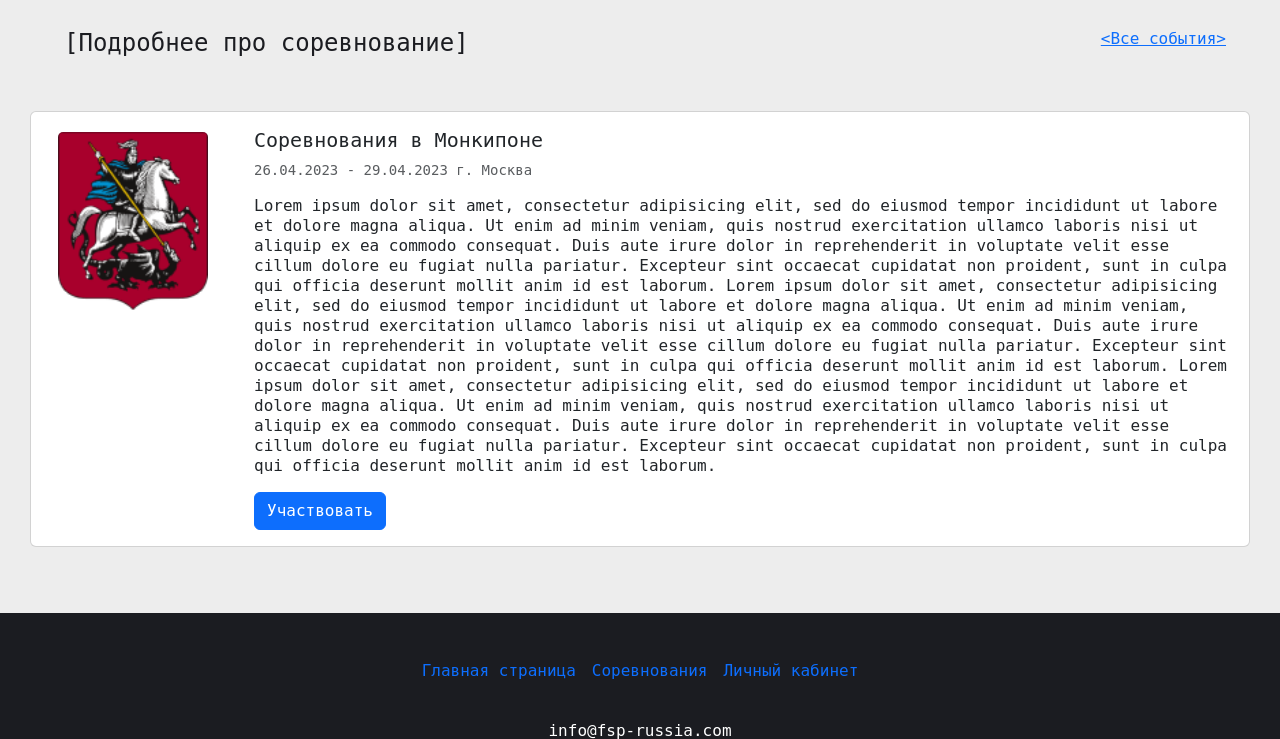
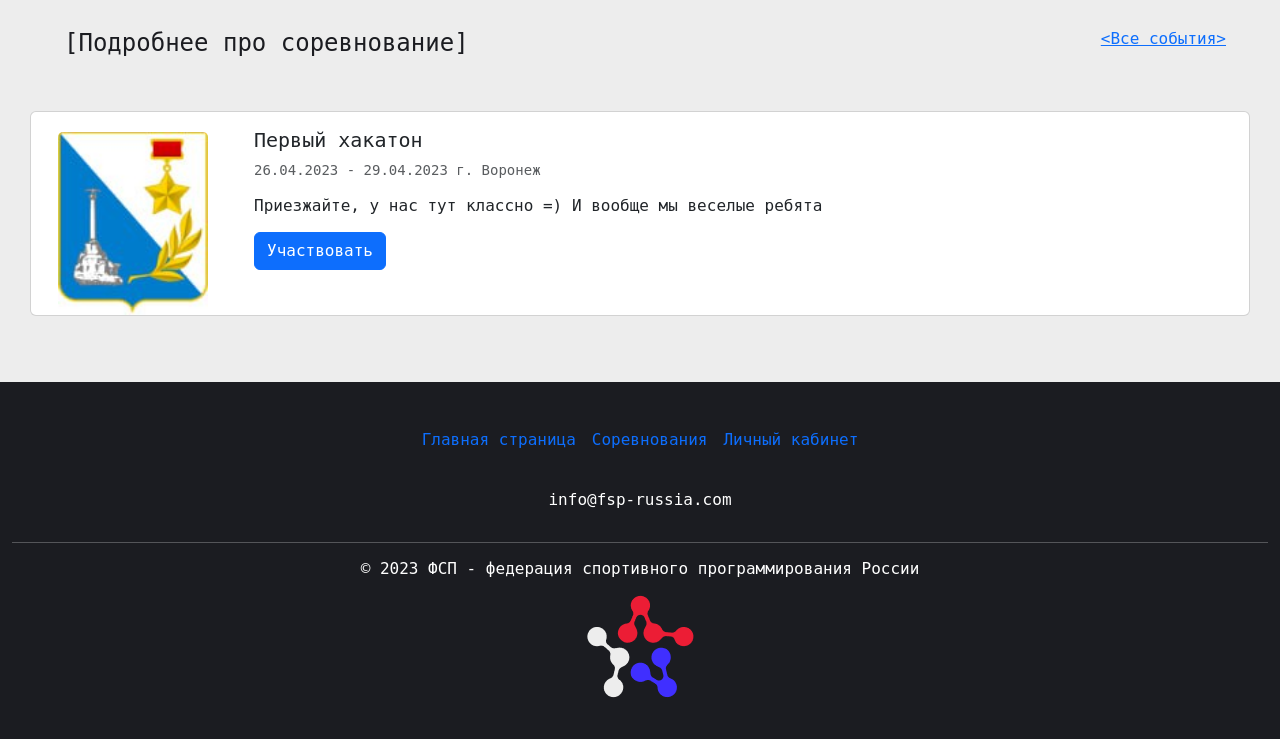
Before and after one commit to IvanhoeKn/minsport, a Django app: page /contests/1 in a window 1280 px wide. Shown: the part 461-1200 px from the top of the page. After the commit the page ends 1159 px from the top, so only its background shows below. Run offline with Django 4.2, Linux system fonts and the light colour scheme; data comes from the database, SQL or seed files in the repository.

Commit message:
full_description

```diff
--- a/backend/fspru/views.py
+++ b/backend/fspru/views.py
@@ -29,28 +29,12 @@ def contests(request):
 
 
 def contest_description(request, contest_id):
-	context = {
-		"title": "Соревнования в Монкипоне",
-		"description": """Lorem ipsum dolor sit amet, consectetur adipisicing elit, sed do eiusmod
-	        		tempor incididunt ut labore et dolore magna aliqua. Ut enim ad minim veniam,
-	        		quis nostrud exercitation ullamco laboris nisi ut aliquip ex ea commodo
-	        		consequat. Duis aute irure dolor in reprehenderit in voluptate velit esse
-	        		cillum dolore eu fugiat nulla pariatur. Excepteur sint occaecat cupidatat non
-	        		proident, sunt in culpa qui officia deserunt mollit anim id est laborum. Lorem ipsum dolor sit amet, consectetur adipisicing elit, sed do eiusmod
-	        		tempor incididunt ut labore et dolore magna aliqua. Ut enim ad minim veniam,
-	        		quis nostrud exercitation ullamco laboris nisi ut aliquip ex ea commodo
-	        		consequat. Duis aute irure dolor in reprehenderit in voluptate velit esse
-	        		cillum dolore eu fugiat nulla pariatur. Excepteur sint occaecat cupidatat non
-	        		proident, sunt in culpa qui officia deserunt mollit anim id est laborum. Lorem ipsum dolor sit amet, consectetur adipisicing elit, sed do eiusmod
-	        		tempor incididunt ut labore et dolore magna aliqua. Ut enim ad minim veniam,
-	        		quis nostrud exercitation ullamco laboris nisi ut aliquip ex ea commodo
-	        		consequat. Duis aute irure dolor in reprehenderit in voluptate velit esse
-	        		cillum dolore eu fugiat nulla pariatur. Excepteur sint occaecat cupidatat non
-	        		proident, sunt in culpa qui officia deserunt mollit anim id est laborum.""",
-		"date_period": "26.04.2023 - 29.04.2023",
-		"city": "Москва",
-	}
-	return render(request, 'fspru/contest_description.html', context)
+	try:
+		contest = Events.objects.get(id=contest_id)
+	except:
+		return redirect("/")
+
+	return render(request, 'fspru/contest_description.html', {"contest": contest, "date_start": contest.data_start.strftime("%d.%m.%Y"), "date_end": contest.data_end.strftime("%d.%m.%Y")})
 
 
 def login_index(request):
--- a/backend/templates/fspru/contest_description.html
+++ b/backend/templates/fspru/contest_description.html
@@ -15,10 +15,10 @@
     <div class="collapse navbar-collapse" id="navbarSupportedContent">
       <ul class="navbar-nav ml-auto mb-2 mb-lg-0">
         <li class="nav-item">
-          <a class="nav-link active" aria-current="page" href="{% url 'fspru:index' %}">Главная</a>
+          <a class="nav-link" aria-current="page" href="{% url 'fspru:index' %}">Главная</a>
         </li>
         <li class="nav-item">
-          <a class="nav-link" href="{% url 'fspru:contests' %}">Соревнования</a>
+          <a class="nav-link active" href="{% url 'fspru:contests' %}">Соревнования</a>
         </li>
         <!-- <li class="nav-item"> -->
           <!-- <a class="nav-link" href="{% url 'fspru:login_index' %}">Личный кабинет</a> -->
@@ -67,13 +67,13 @@
 	<div class="card mb-3">
 		<div class="row no-gutters">
 	    	<div class="col-md-2" style="text-align: center;">
-	    		<img src="{% static 'fspru/img/moscow-logo.png' %}" class="card-img contest-img">
+	    		<img src="{{ contest.photo.url }}" class="card-img contest-img">
 	    	</div>
 	    	<div class="col-md-10">
 	      		<div class="card-body">
-	       			<h5 class="card-title">{{ title }}</h5>
-	       			<p class="card-text"><small class="text-muted">{{ date_period }} г. {{ city }}</small></p>
-	        		<p class="card-text">{{ description }}</p>
+	       			<h5 class="card-title">{{ contest.header }}</h5>
+	       			<p class="card-text"><small class="text-muted">{{ date_start }} - {{ date_end }}  {{ contest.location }}</small></p>
+	        		<p class="card-text">{{ contest.full_description }}</p>
 	        		<form>
 	        			<button class="btn btn-primary" type="submit">Участвовать</button>
 	        		</form>
```
